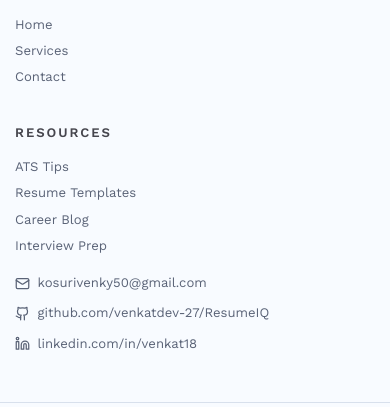
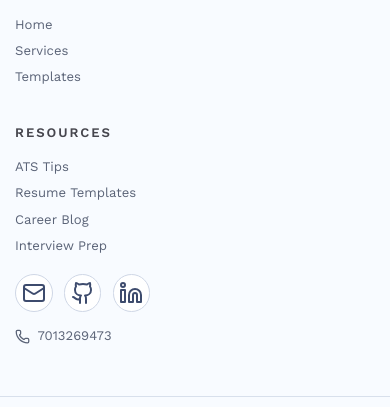
Before and after one commit to venkatdev-27/ResumeIQ, a React (Vite) app in the folder frontend/: page / in a window 390 px wide. Shown: the part 3660-4067 px from the top of the page. Built offline with nearby package versions, Linux system fonts and the light colour scheme; no server answers.

Commit message:
feat(footer): simplify contact section to icon row and phone line

```diff
--- a/frontend/src/components/layout/Footer.jsx
+++ b/frontend/src/components/layout/Footer.jsx
@@ -1,11 +1,11 @@
 import React from 'react';
 import { Link } from 'react-router-dom';
-import { Github, Linkedin, Mail } from 'lucide-react';
+import { Github, Linkedin, Mail, Phone } from 'lucide-react';
 
 const quickLinks = [
     { label: 'Home', to: '/' },
     { label: 'Services', to: '/?section=services' },
-    { label: 'Contact', to: '/?section=contact' },
+    { label: 'Templates', to: '/templates' },
 ];
 
 const resources = ['ATS Tips', 'Resume Templates', 'Career Blog', 'Interview Prep'];
@@ -13,19 +13,16 @@ const socialLinks = [
     {
         label: 'Email',
         href: 'mailto:kosurivenky50@gmail.com',
-        display: 'kosurivenky50@gmail.com',
         Icon: Mail,
     },
     {
         label: 'GitHub',
         href: 'https://github.com/venkatdev-27/ResumeIQ',
-        display: 'github.com/venkatdev-27/ResumeIQ',
         Icon: Github,
     },
     {
         label: 'LinkedIn',
         href: 'https://linkedin.com/in/venkat18',
-        display: 'linkedin.com/in/venkat18',
         Icon: Linkedin,
     },
 ];
@@ -63,19 +60,28 @@ function Footer() {
                             </li>
                         ))}
                     </ul>
-                    <div className="font-ui-body mt-5 space-y-2 text-sm text-muted-foreground">
-                        {socialLinks.map(({ label, href, display, Icon }) => (
+                    <div className="mt-5">
+                        <div className="flex items-center gap-3">
+                            {socialLinks.map(({ label, href, Icon }) => (
                                 <a
                                     key={label}
                                     href={href}
                                     target={label === 'Email' ? undefined : '_blank'}
                                     rel={label === 'Email' ? undefined : 'noreferrer'}
-                                className="group inline-flex w-full min-w-0 items-center gap-2 break-all transition hover:text-primary"
+                                    className="inline-flex h-10 w-10 items-center justify-center rounded-full border border-[#cfd7e6] bg-white text-[#3d4b6d] transition hover:border-[#375cf6] hover:text-[#375cf6]"
+                                    aria-label={label}
                                 >
-                                <Icon className="h-4 w-4 shrink-0" />
-                                <span className="min-w-0">{display}</span>
+                                    <Icon className="h-4.5 w-4.5" />
                                 </a>
                             ))}
+                        </div>
+                        <a
+                            href="tel:7013269473"
+                            className="font-ui-body mt-4 inline-flex items-center gap-2 text-sm text-muted-foreground transition hover:text-primary"
+                        >
+                            <Phone className="h-4 w-4" />
+                            <span>7013269473</span>
+                        </a>
                     </div>
                 </div>
             </div>
```
Lines whose indentation alone changed are shown as unchanged.
